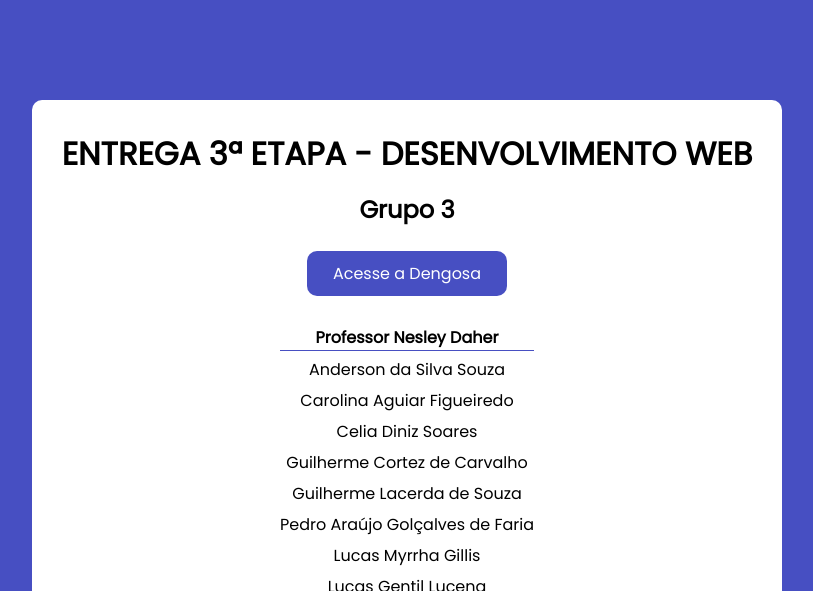
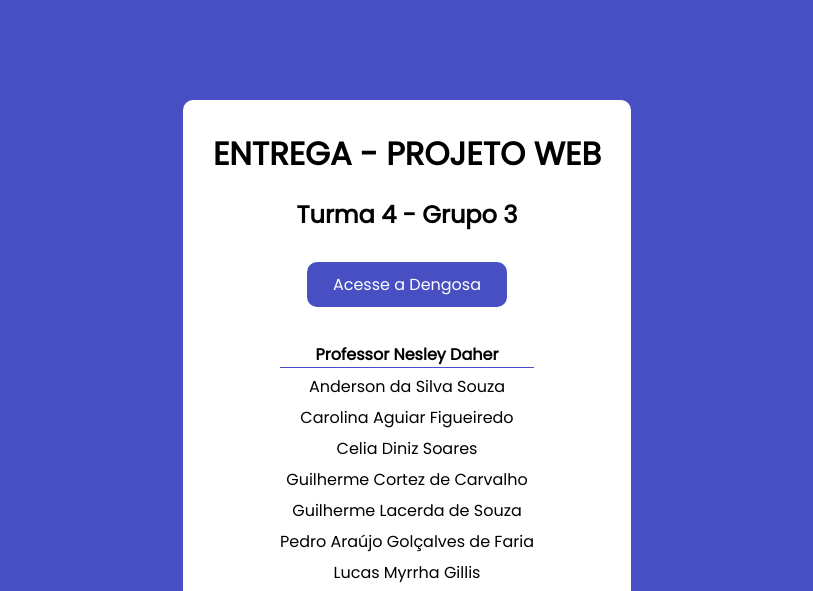
Before and after one commit to ICEI-PUC-Minas-PMV-SI/pmv-si-2024-1-pe1-t4-si_t4_app_web_1osem2024_gp03, a plain HTML site: page index.html in a window 1280 px wide. Shown: the top 591 px of the page, without its empty margins (233-1046 px from the left). Drawn offline with Linux system fonts and the light colour scheme.

Commit message:
ajuste no index

```diff
--- a/index.html
+++ b/index.html
@@ -12,8 +12,8 @@
   <body>
     <div class="container">
       <div class="card">
-        <h1 class="title">Entrega 3ª Etapa - Desenvolvimento Web</h1>
-        <h2>Grupo 3</h2>
+        <h1 class="title">Entrega - Projeto Web</h1>
+        <h2> Turma 4 - Grupo 3</h2>
         <a href="./src/html/login.html">Acesse a Dengosa</a>
         <ul>
           <li id="teacher">Professor Nesley Daher</li>
```
